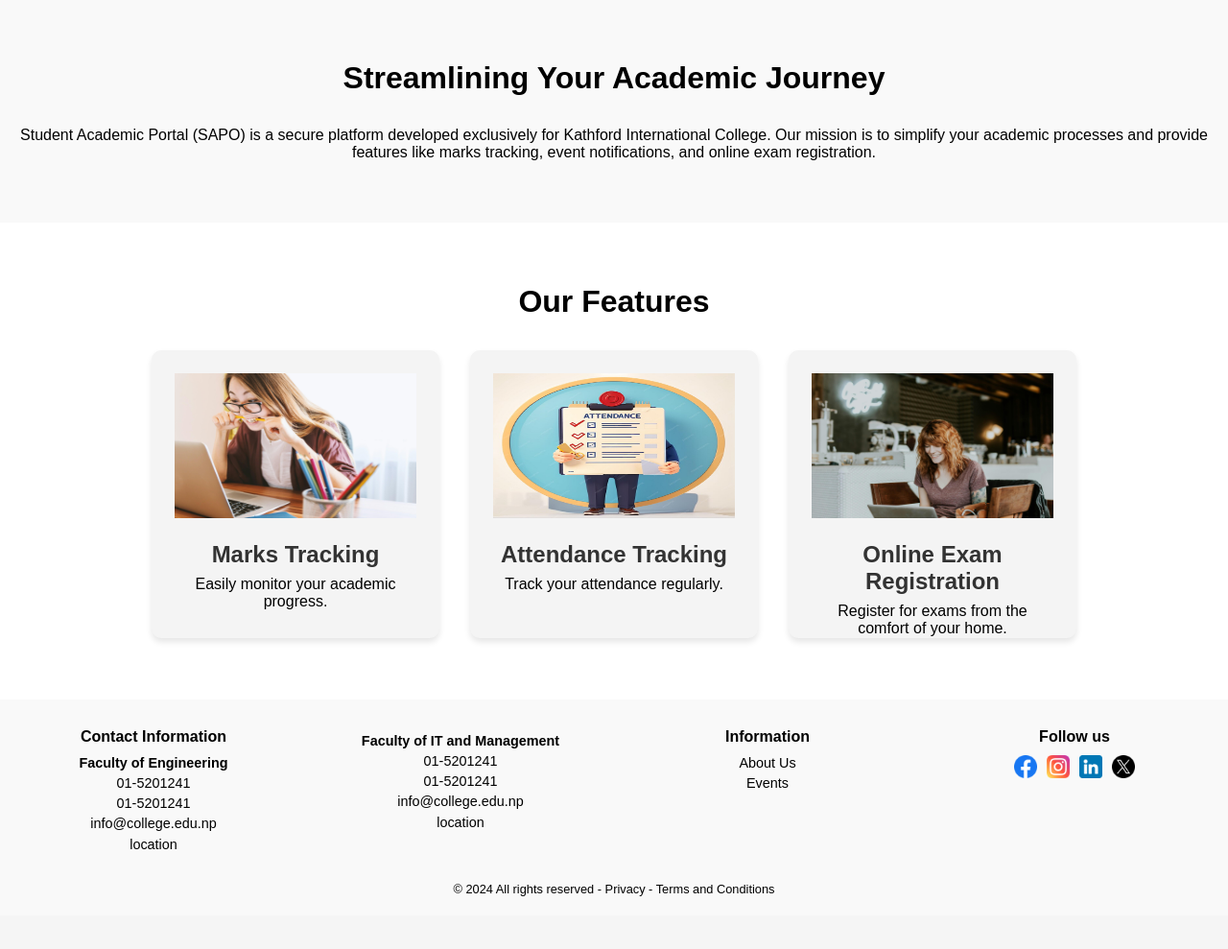
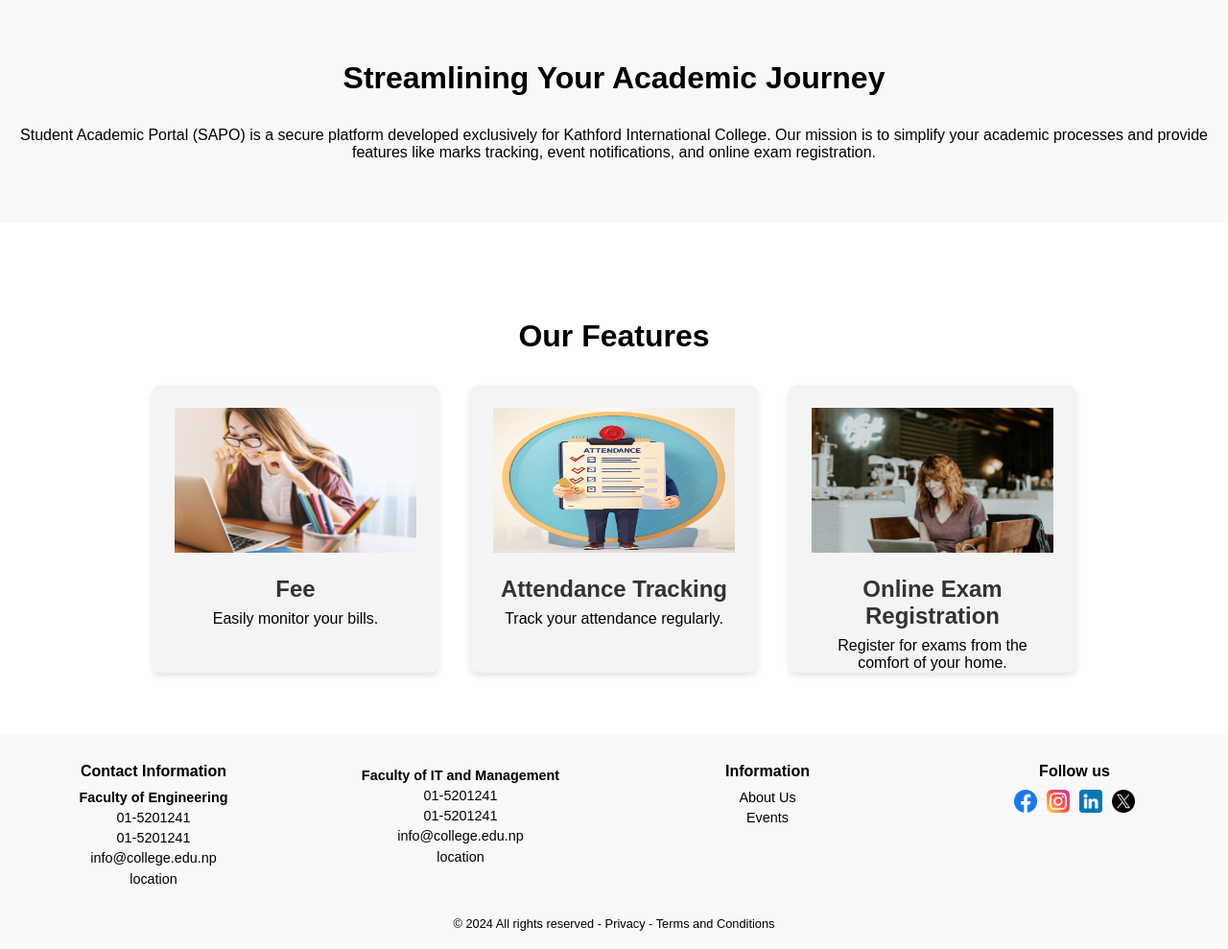
Before and after one commit to RabinPyakurel/Student-Academic-portal, a PHP site: page /home.php in a window 1280 px wide. Shown: the part 1230-2219 px from the top of the page at 96% size. Before the commit the page ends 2164 px from the top, so only its background shows below. Run offline with PHP 8.4, Linux system fonts and the light colour scheme; the visitor is signed in with stand-in values (Sample User, id 1); data that the repository does not hold is empty.

Commit message:
navigate

```diff
--- a/home.php
+++ b/home.php
@@ -75,14 +75,14 @@ if (!isset($_SESSION['user_id'])) {
     </section>
 
     <!-- Features Section -->
-    <section id="features" class="features">
+    <section id="features" class="features"><br><br>
         <div class="container">
             <h2>Our Features</h2>
             <div class="card-container">
                 <div class="card">
                     <img src="/assets/images/marks.jpeg" alt="Marks Tracking">
-                    <h3>Marks Tracking</h3>
-                    <p>Easily monitor your academic progress.</p>
+                    <h3>Fee</h3>
+                    <p>Easily monitor your bills.</p>
                 </div>
                 <div class="card">
                     <img src="/assets/images/attendance.jpg" alt="Attendance Tracking">
--- a/index.php
+++ b/index.php
@@ -27,7 +27,7 @@ if (isset($_SESSION['user_id'])) {
                 <span></span>
             </button>
             <ul class="nav-links" id="nav-links">
-                <li><a href="#home">Home</a></li>
+                <li><a href="#">Home</a></li>
                 <li><a href="./about us/aboutus.htm">About</a></li>
                 <li><a href="#features">Features</a></li>
                 <li><a href="#program">Programs</a></li>
@@ -68,7 +68,7 @@ if (isset($_SESSION['user_id'])) {
     </section>
 
 
-    <section id="features" class="features">
+    <section id="features" class="features"><br><br>
         <div class="container">
             <h2>Our Features</h2>
             <div class="card-container">
@@ -91,7 +91,7 @@ if (isset($_SESSION['user_id'])) {
         </div>
     </section>
 
-    <section id="program" class="program-carousel">
+    <section id="program" class="program-carousel"><br><br>
         <div class="container">
             <h2>Our Programs</h2>
             <div class="carousel">
```
